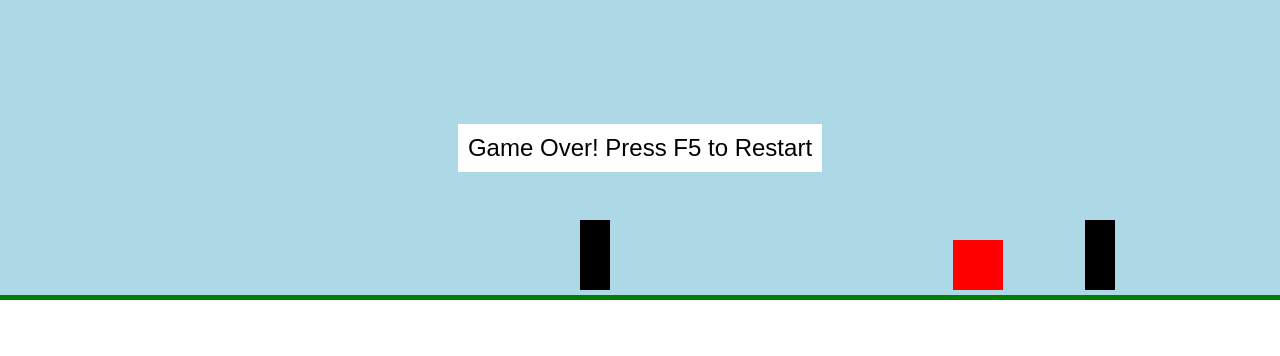
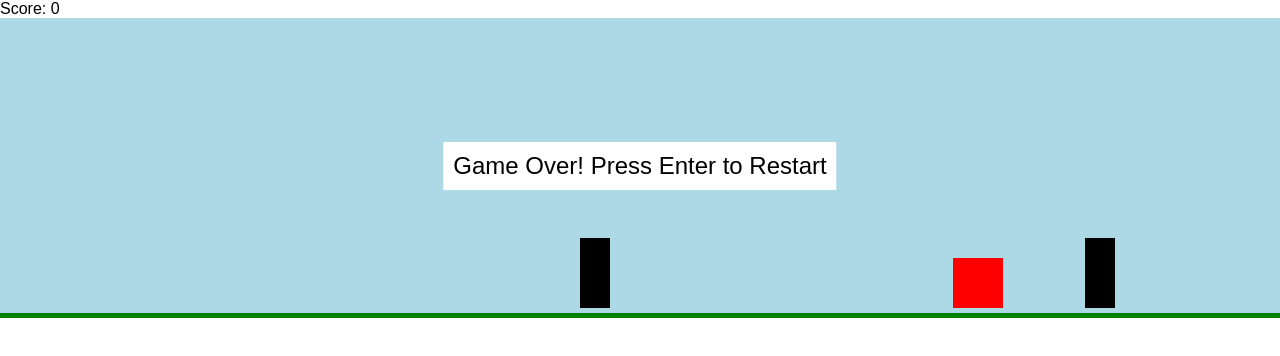
Before and after one commit to Muhammad-Shoaib-1/ENDLESS-RUNNER, a plain HTML site: page index.html in a window 1280 px wide. Drawn offline with Linux system fonts and the light colour scheme.

Commit message:
Update index.html

```diff
--- a/index.html
+++ b/index.html
@@ -7,9 +7,12 @@
   <title>Endless Runner Game</title>
 </head>
 <body>
+  <!-- Score Display -->
+  <div id="score">Score: 0</div>
+
   <div class="game-container">
     <div class="player"></div>
-        <div class="game-over">Game Over! Press F5 to Restart</div>
+    <div class="game-over">Game Over! Press Enter to Restart</div>
   </div>
   <script src="script.js"></script>
 </body>
```
Lines whose indentation alone changed are shown as unchanged.
